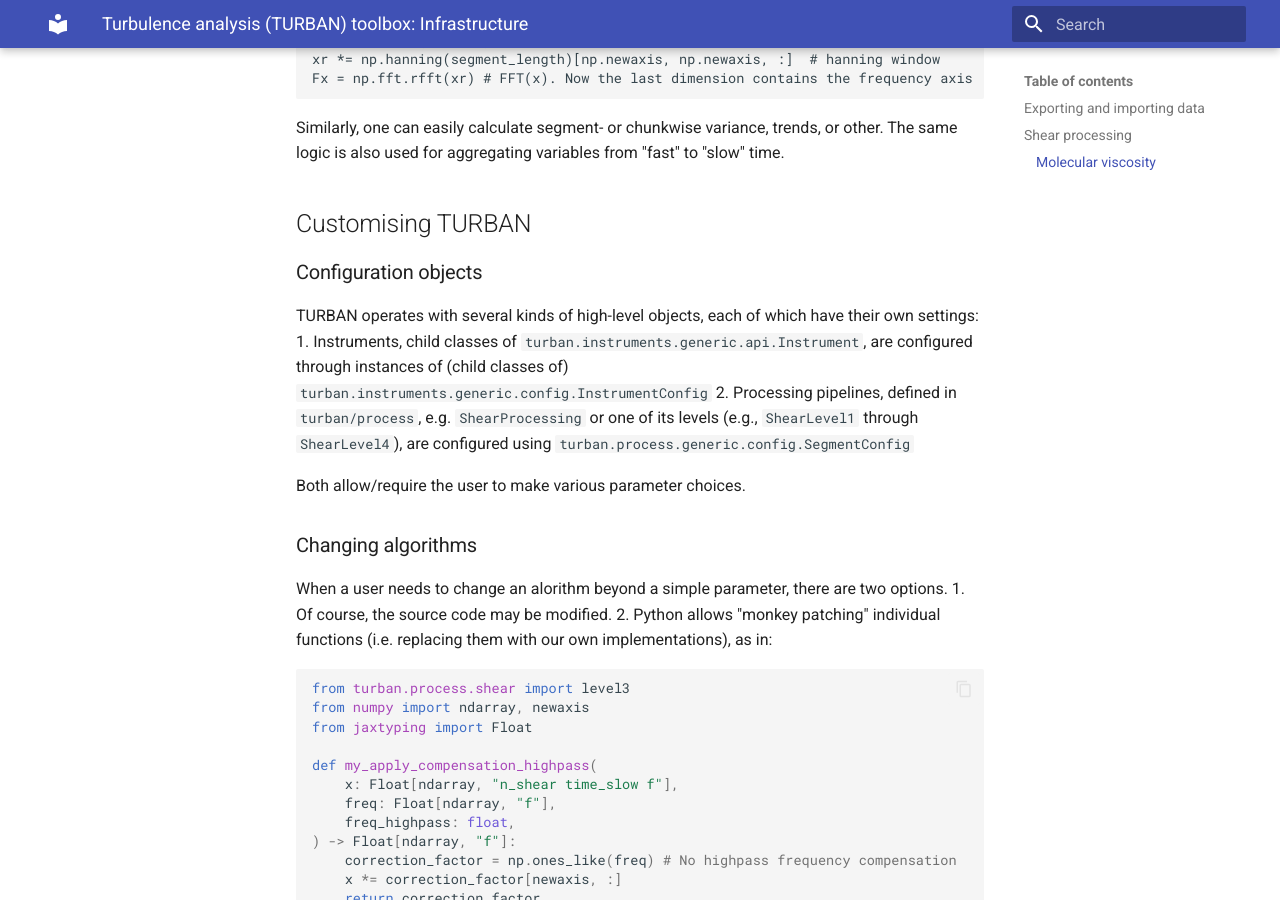
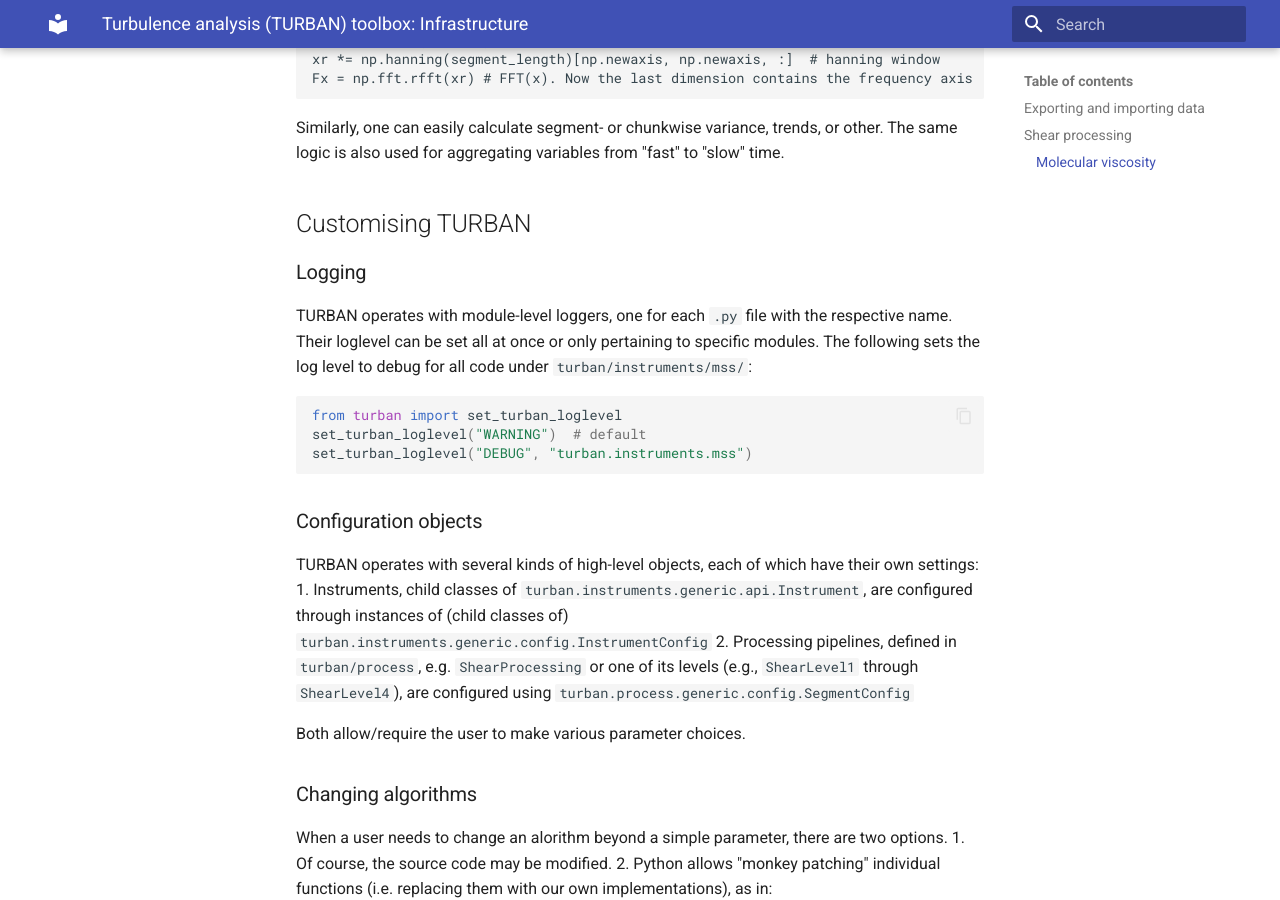
Before and after one commit to turban-toolbox/turban-toolbox, an MkDocs documentation site: the page built from docs/manual.md, in a window 1280 px wide and 900 px high, scrolled down 2960 px. Built offline with MkDocs 1.6.1 and Material for MkDocs 9.7.7, drawn with Linux system fonts in a browser that asks for light colours.

Commit message:
describe logging in manual

````diff
--- a/docs/manual.md
+++ b/docs/manual.md
@@ -107,6 +107,16 @@ Similarly, one can easily calculate segment- or chunkwise variance, trends, or o
 
 ## Customising TURBAN
 
+### Logging
+
+TURBAN operates with module-level loggers, one for each `.py` file with the respective name. Their loglevel can be set all at once or only pertaining to specific modules. The following sets the log level to debug for all code under `turban/instruments/mss/`:
+
+```python
+from turban import set_turban_loglevel
+set_turban_loglevel("WARNING")  # default
+set_turban_loglevel("DEBUG", "turban.instruments.mss")
+```
+
 ### Configuration objects
 
 TURBAN operates with several kinds of high-level objects, each of which have their own settings:
````
